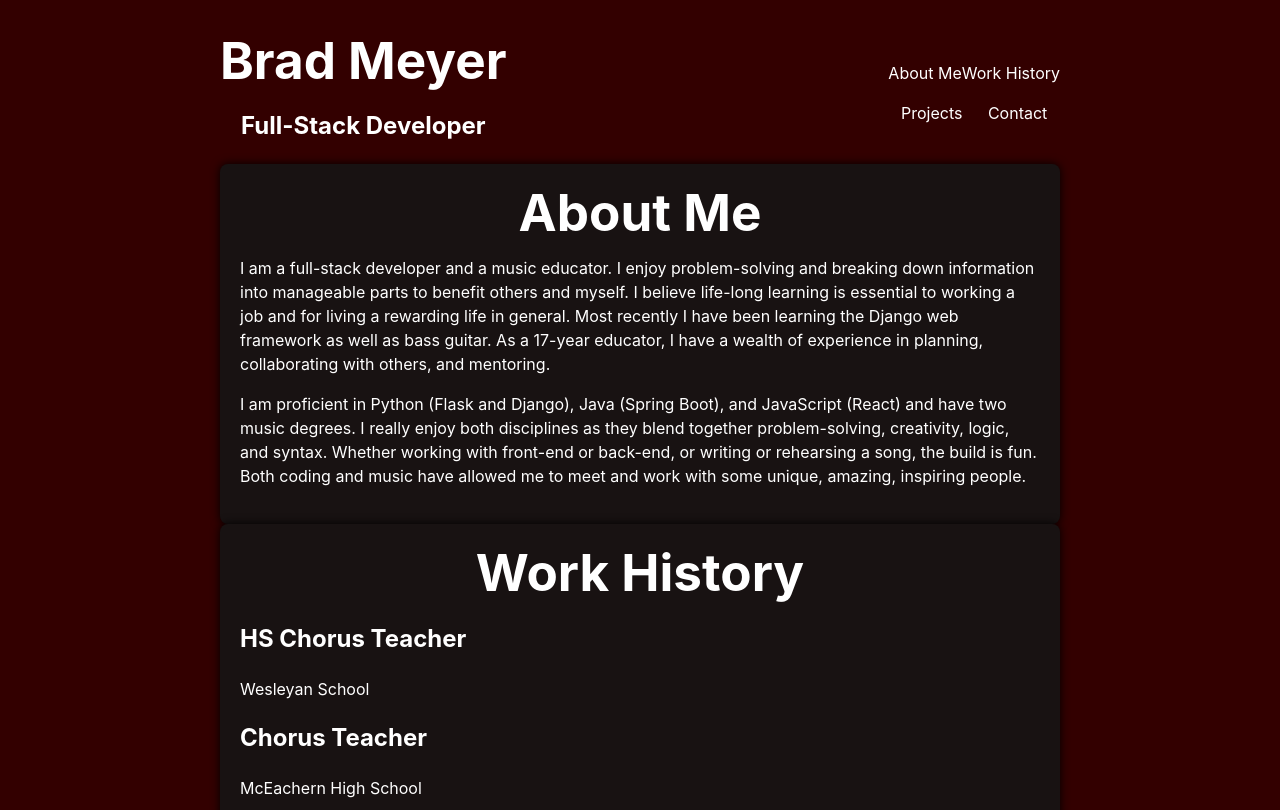
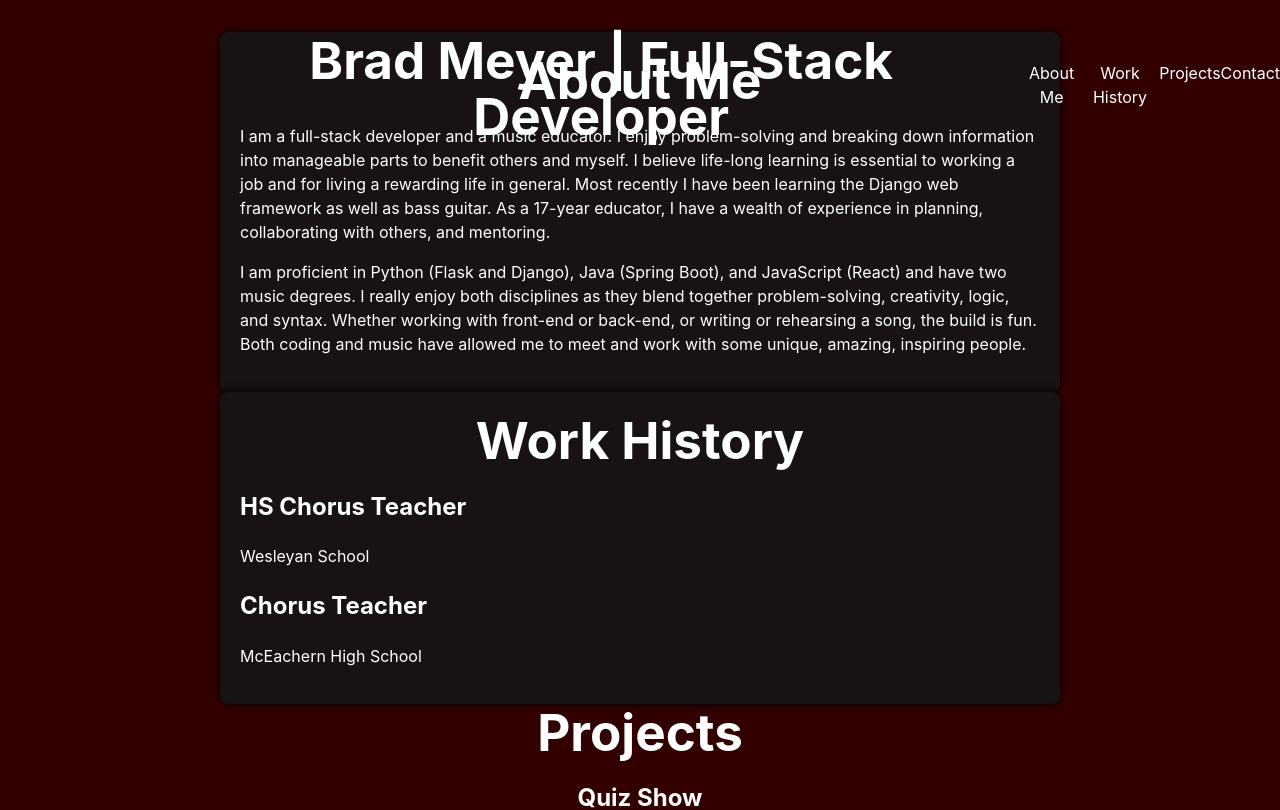
Before and after one commit to Wbradmeyer/vitePortfolio, a Vue app: page / in a window 1280 px wide. Shown: the top 810 px of the page. Built offline with nearby package versions, Linux system fonts and the light colour scheme.

Commit message:
fix and widen nav

```diff
--- a/src/components/HelloWorld.vue
+++ b/src/components/HelloWorld.vue
@@ -6,15 +6,12 @@ import { ref } from 'vue'
 <template>
   <div class="nav">
     <div>
-      <h1>Brad Meyer</h1>
-      <h2>Full-Stack Developer</h2>
+      <h1>Brad Meyer | Full-Stack Developer</h1>
     </div>
     <div>
       <ul class="nav_links">
         <li class="link">About Me</li>
         <li class="link">Work History</li>
-      </ul>
-      <ul class="nav_links">
         <li class="link">Projects</li>
         <li class="link">Contact</li>
       </ul>
@@ -24,14 +21,16 @@ import { ref } from 'vue'
 
 <style scoped>
 .nav {
+  max-width: 1200px;
   display: flex;
   justify-content: space-between;
   align-items: baseline;
+  position: fixed;
 }
 
 .nav_links {
   display: flex;
-  justify-content: space-around;
+  justify-content: space-between;
   align-items: baseline;
   list-style-type: none;
 }
```
